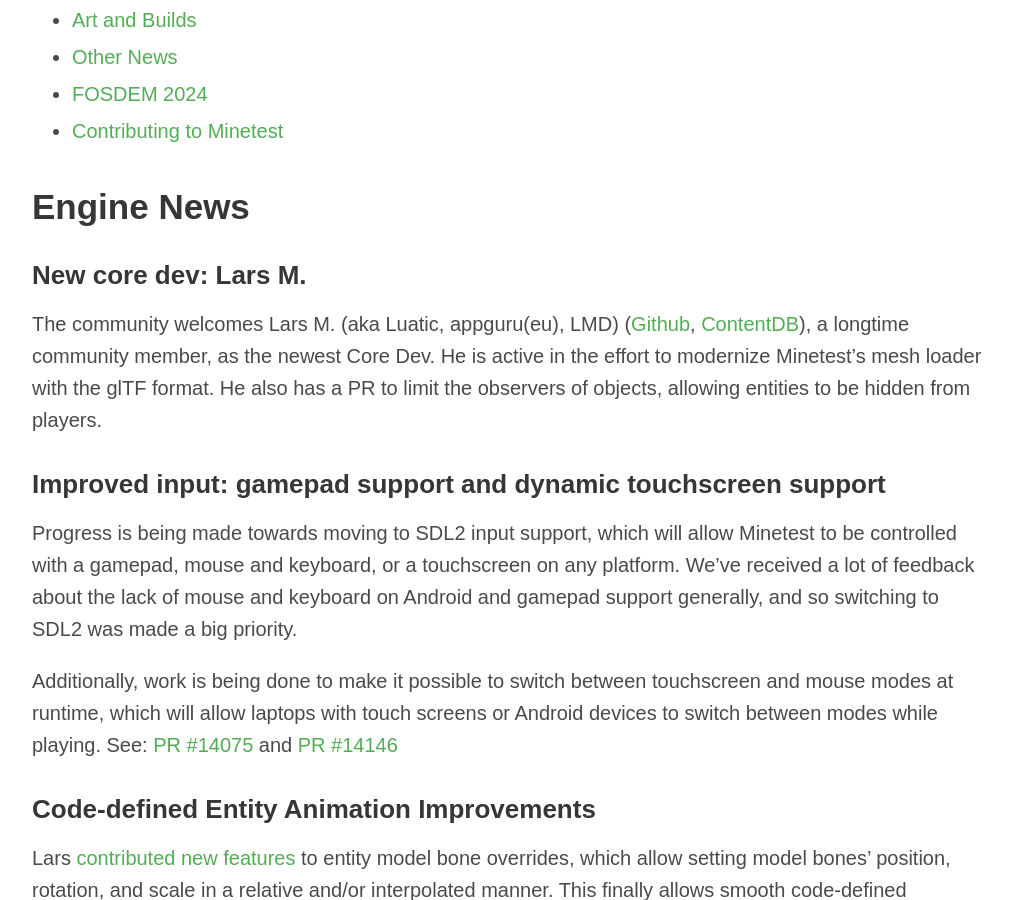
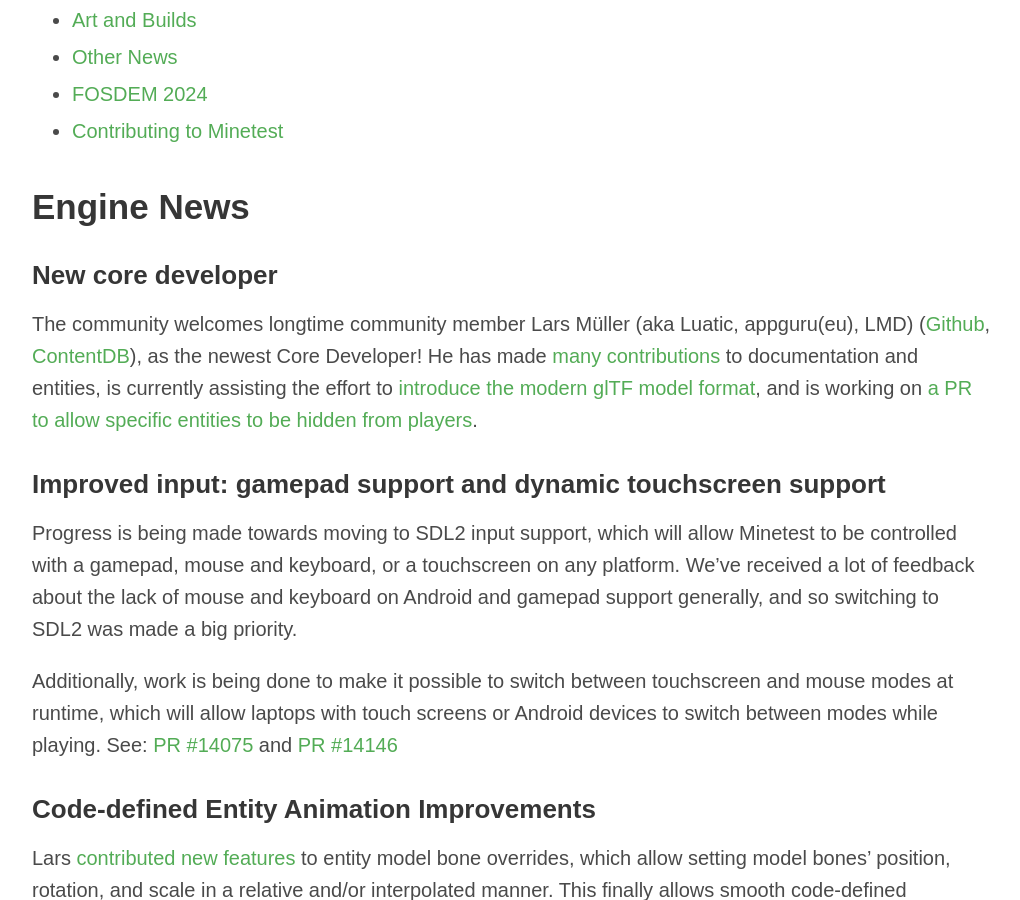
Before and after one commit to minetest/blog, a Jekyll site: the page built from _posts/2024-01-29-January.md, in a window 1280 px wide and 900 px high, scrolled down 696 px. Shown: the whole window, without its empty margins (128-1148 px from the left). Built offline with Jekyll 4.4.1, drawn with Linux system fonts in a browser that asks for light colours.

Commit message:
Tweak New Core Dev wording, add more links

```diff
--- a/_posts/2024-01-29-January.md
+++ b/_posts/2024-01-29-January.md
@@ -60,13 +60,13 @@
 
 ## Engine News
 
-### New core dev: Lars M.
+### New core developer
 
-The community welcomes Lars M. (aka Luatic, appguru(eu), LMD) ([Github](https://github.com/appgurueu),
-[ContentDB](https://content.minetest.net/users/LMD/)), a longtime community member, as the newest Core Dev.
-He is active in the effort to modernize Minetest's mesh loader with the glTF
-format. He also has a PR to limit the observers of objects, allowing entities to be
-hidden from players.
+The community welcomes longtime community member Lars Müller (aka Luatic, appguru(eu), LMD) ([Github](https://github.com/appgurueu),
+[ContentDB](https://content.minetest.net/users/LMD/)), as the newest Core Developer! He has made
+[many contributions](https://github.com/minetest/minetest/commits?author=appgurueu) to documentation and entities, is
+currently assisting the effort to [introduce the modern glTF model format](https://github.com/minetest/minetest/pull/14234),
+and is working on [a PR to allow specific entities to be hidden from players](https://github.com/minetest/minetest/pull/13987).
 
 ### Improved input: gamepad support and dynamic touchscreen support
 
```
